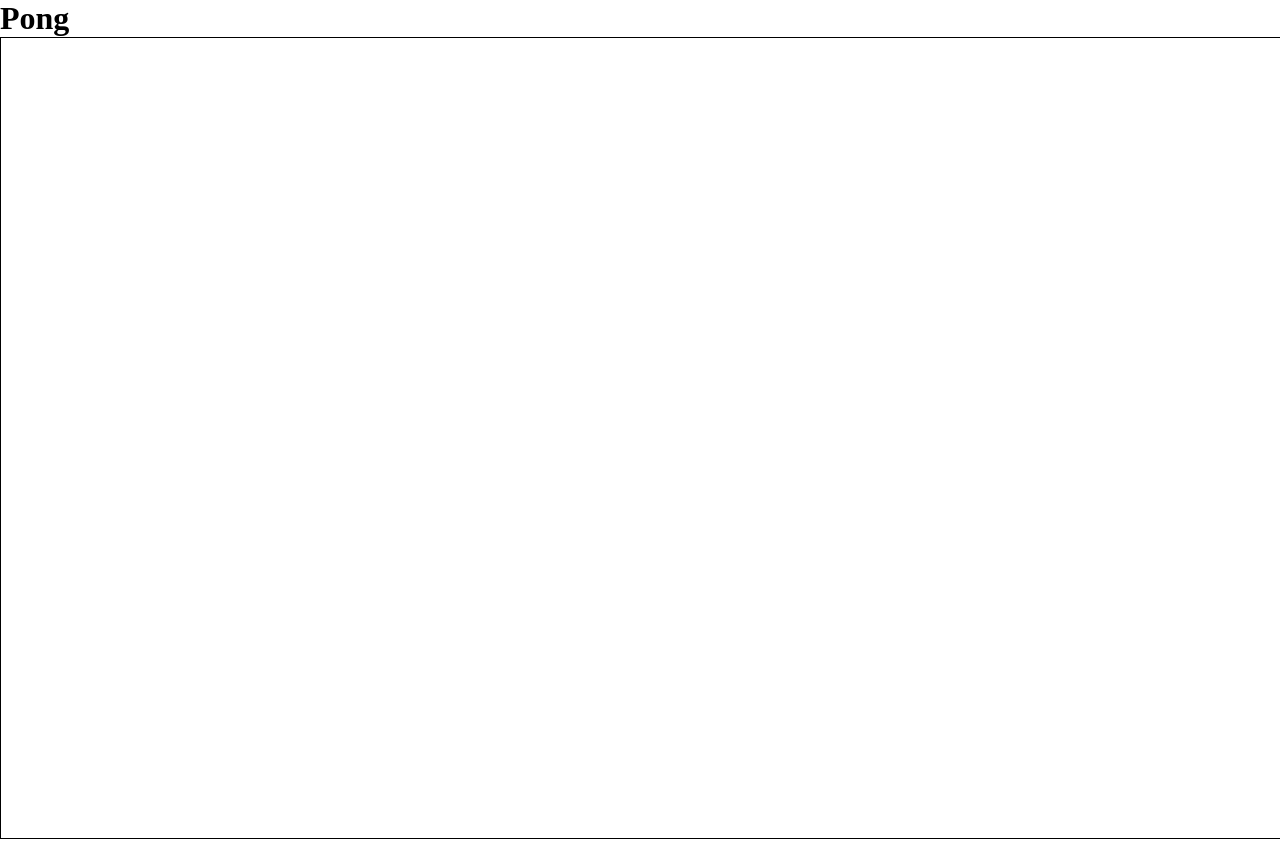
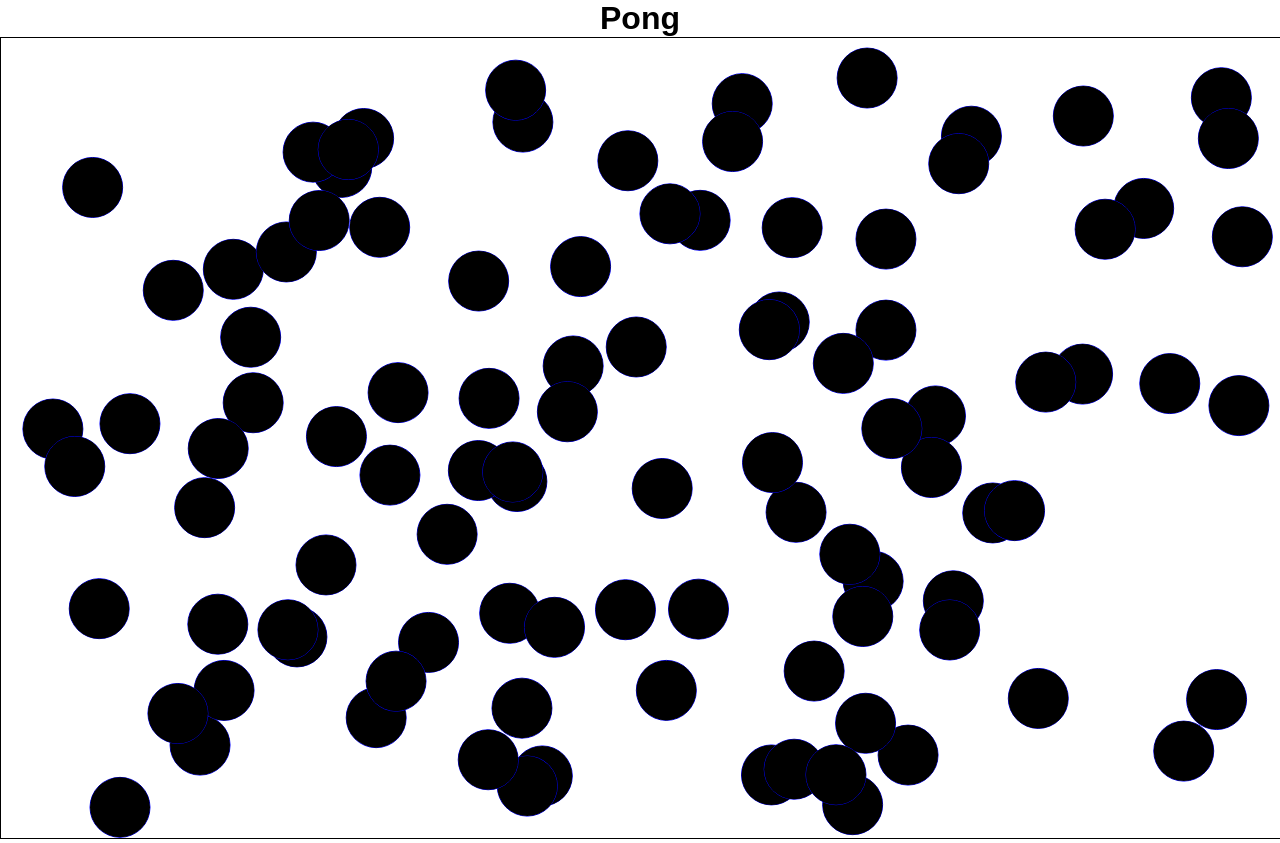
Before and after one commit to npl22/Pong, a plain HTML site: page index.html in a window 1280 px wide. Drawn offline with Linux system fonts and the light colour scheme.

Commit message:
Render multiple moving objects on the page

```diff
--- a/script.js
+++ b/script.js
@@ -1,4 +1,89 @@
 const canvas = document.querySelector('canvas');
 canvas.width = window.innerWidth;
 canvas.height = window.innerHeight;
-console.log(canvas);
+const c = canvas.getContext('2d');
+
+// c.fillStyle = 'rgba(255, 0, 0, 0.5)';
+// c.fillRect(100, 100, 100, 100);
+// c.fillStyle = 'rgba(0, 255, 0, 0.5)';
+// c.fillRect(500, 100, 100, 100);
+// c.fillStyle = 'rgba(0, 0, 255, 0.5)';
+// c.fillRect(100, 400, 100, 100);
+// c.fillStyle = 'rgba(0, 0, 0, 0.5)';
+// c.fillRect(500, 400, 100, 100);
+//
+// // Line
+// c.beginPath();
+// c.moveTo(50, 300);
+// c.lineTo(300, 100);
+// c.lineTo(400, 300);
+// c.strokeStyle = '#fa34a3';
+// c.stroke();
+//
+// // Arc/Circle
+// for (let i = 0; i < 100; i++) {
+//   const x = Math.random() * canvas.width;
+//   const y = Math.random() * canvas.height;
+//   c.beginPath();
+//   c.arc(x, y , 30, 0, 2*Math.PI, false);
+//   c.strokeStyle = '#00F';
+//   c.stroke();
+// }
+
+window.addEventListener('mousemove', e =>{
+  console.log(e);
+});
+
+function Circle(x, y, dx, dy, r) {
+  this.x = x;
+  this.y = y;
+  this.dx = dx;
+  this.dy = dy;
+  this.r = r;
+
+  this.draw = function () {
+    c.beginPath();
+    c.arc(this.x, this.y, this.r, 0, 2*Math.PI, false);
+    c.strokeStyle = '#00F';
+    c.stroke();
+    c.fill();
+  };
+
+  this.animate = function() {
+    if (this.x + this.r >= innerWidth || this.x - this.r <= 0) {
+      this.dx = -this.dx;
+    }
+    if (this.y + this.r >= innerHeight || this.y - this.r <= 0) {
+      this.dy = -this.dy;
+    }
+
+    this.x += this.dx;
+    this.y += this.dy;
+
+    this.draw();
+  };
+}
+
+
+
+
+const circleArray = [];
+for (var i = 0; i < 100; i++) {
+  let r = 30;
+  let x = Math.random() * (innerWidth - 2*r) + r;
+  let y = Math.random() * (innerHeight - 2*r) + r;
+  let dx = (Math.random() - 0.5) * 10;
+  let dy = (Math.random() - 0.5) * 10;
+
+  let circle = new Circle(x, y, dx, dy , r );
+  circleArray.push(circle);
+}
+
+function animate() {
+  requestAnimationFrame(animate);
+  c.clearRect(0, 0, innerWidth, innerHeight);
+
+  circleArray.forEach(circle => circle.animate());
+}
+
+animate();
--- a/style.css
+++ b/style.css
@@ -3,5 +3,6 @@ canvas {
 }
 
 h1 {
-  margin: 0 auto;
+  text-align: center;
+  font-family: arial;
 }
```
